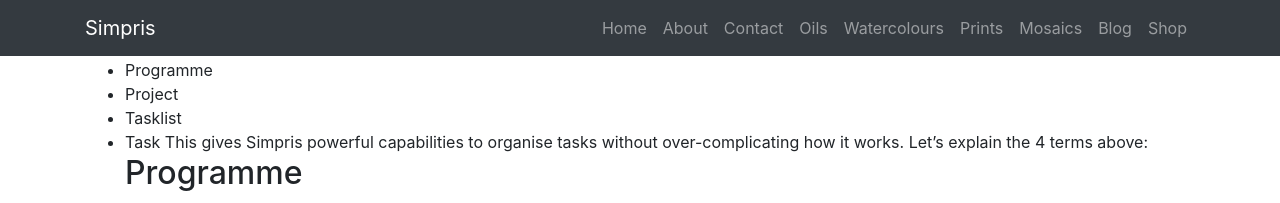
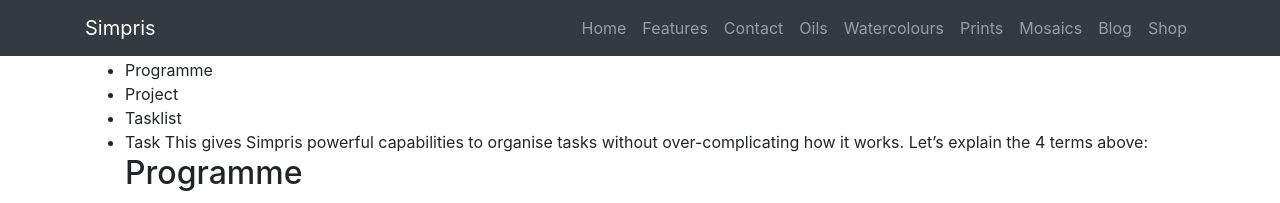
Before and after one commit to Grafrajohn/si, a Jekyll site: the page built from features.markdown, in a window 1280 px wide. Shown: the top 203 px of the page. Built offline with Jekyll 4.4.1, drawn with Linux system fonts in a browser that asks for light colours.

Commit message:
Update nav.html

```diff
--- a/_includes/nav.html
+++ b/_includes/nav.html
@@ -12,7 +12,7 @@
               </a>
             </li>
             <li class="nav-item">
-              <a class="nav-link" href="/about-the-artist">About</a>
+              <a class="nav-link" href="/features">Features</a>
             </li>
             <li class="nav-item">
               <a class="nav-link" href="/contact-the-artist">Contact</a>
```
